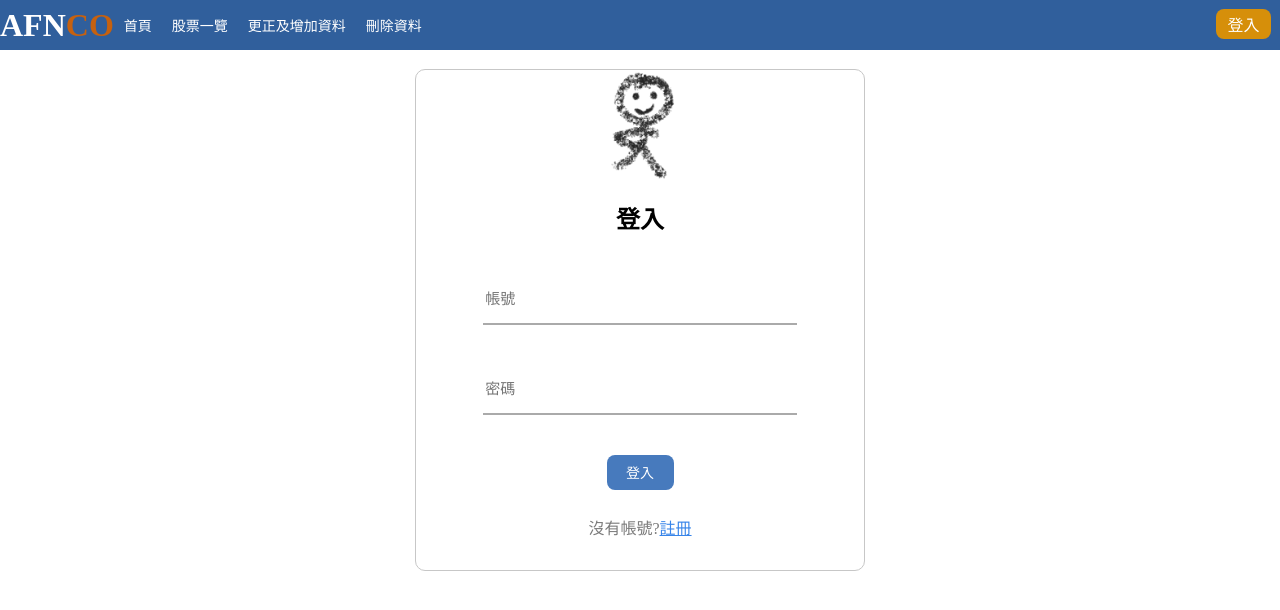
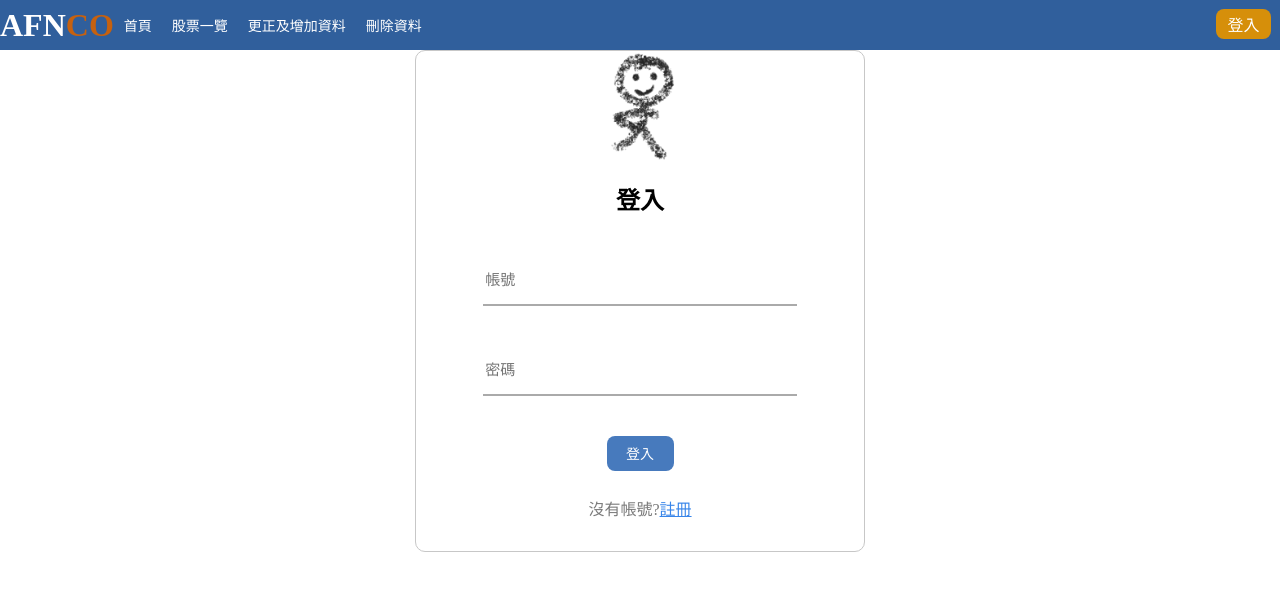
Before and after one commit to klps2146/stonk-record-web, a Flask app: page /login in a window 1280 px wide. Shown: the top 610 px of the page. Run offline with Flask 2, Linux system fonts and the light colour scheme.

Commit message:
ver23.0.4

```diff
--- a/static/signin/style.css
+++ b/static/signin/style.css
@@ -1,6 +1,5 @@
 .inner_box{
     width: 100%;
-    height: 540px;
     display:flex;
     align-items: center;
     justify-content:center;
```
